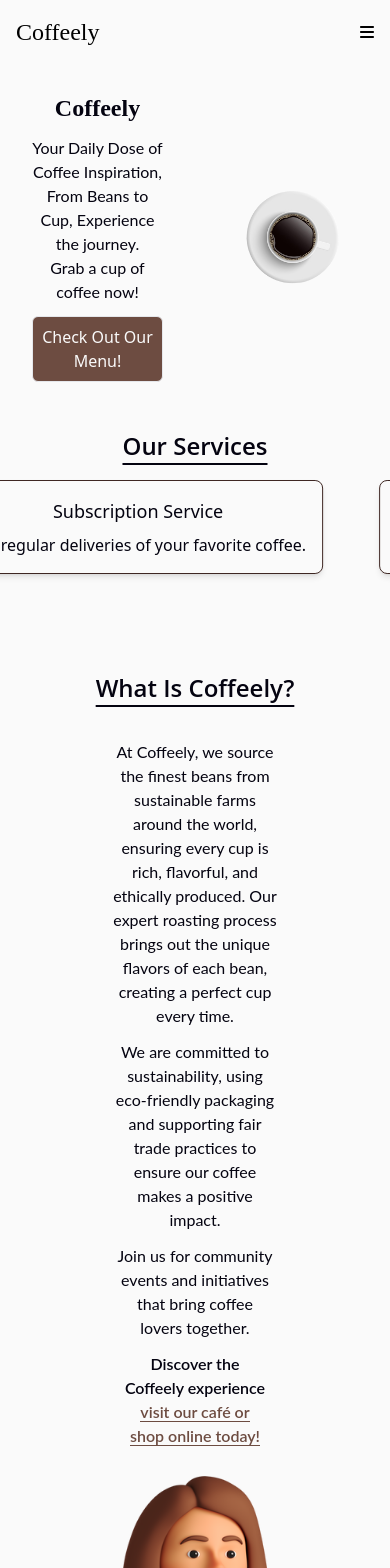
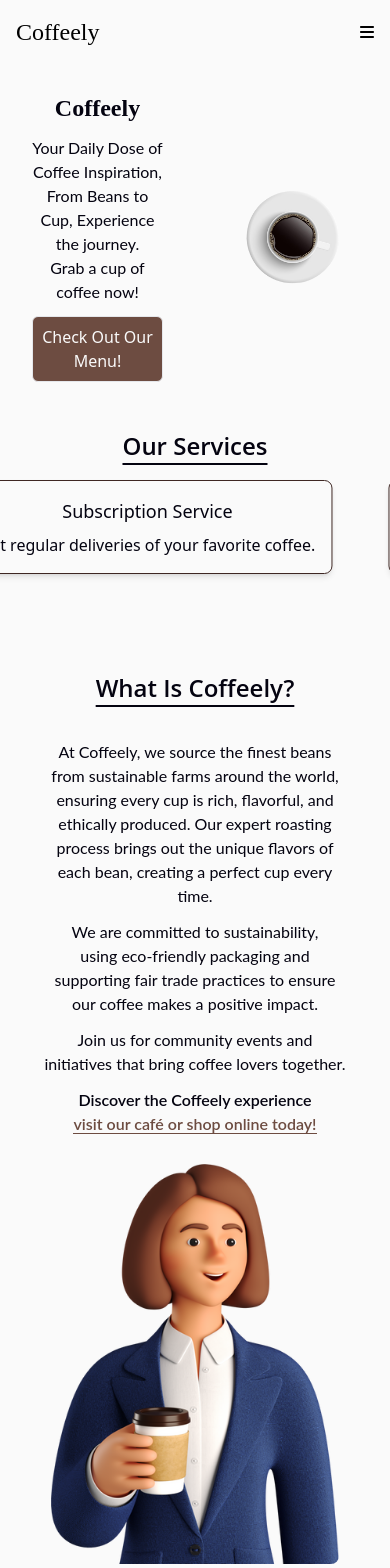
Before and after one commit to CodewithMiguelll/coffeely, a React (Create React App) app: page / in a window 390 px wide. Shown: the top 1568 px of the page. Built offline with nearby package versions, Linux system fonts and the light colour scheme; no server answers.

Commit message:
Adjusted the margin in the About Coffeely section to improve the text balance.

```diff
--- a/src/pages/Home.js
+++ b/src/pages/Home.js
@@ -73,7 +73,7 @@ const Main = () => {
           </h2>
 
           <div className="flex flex-col md:flex-row items-center justify-center mt-6">
-            <div className="max-w-lg mx-20 md:mx-0 md:mr-8 mb-4 md:mb-0">
+            <div className="max-w-lg mx-2 md:mx-0 md:mr-8 mb-4 md:mb-0">
               <p className="text-base text-[#040310] mt-3 mb-3 text-balance lato-regular">
                 At Coffeely, we source the finest beans from sustainable farms
                 around the world, ensuring every cup is rich, flavorful, and
```
